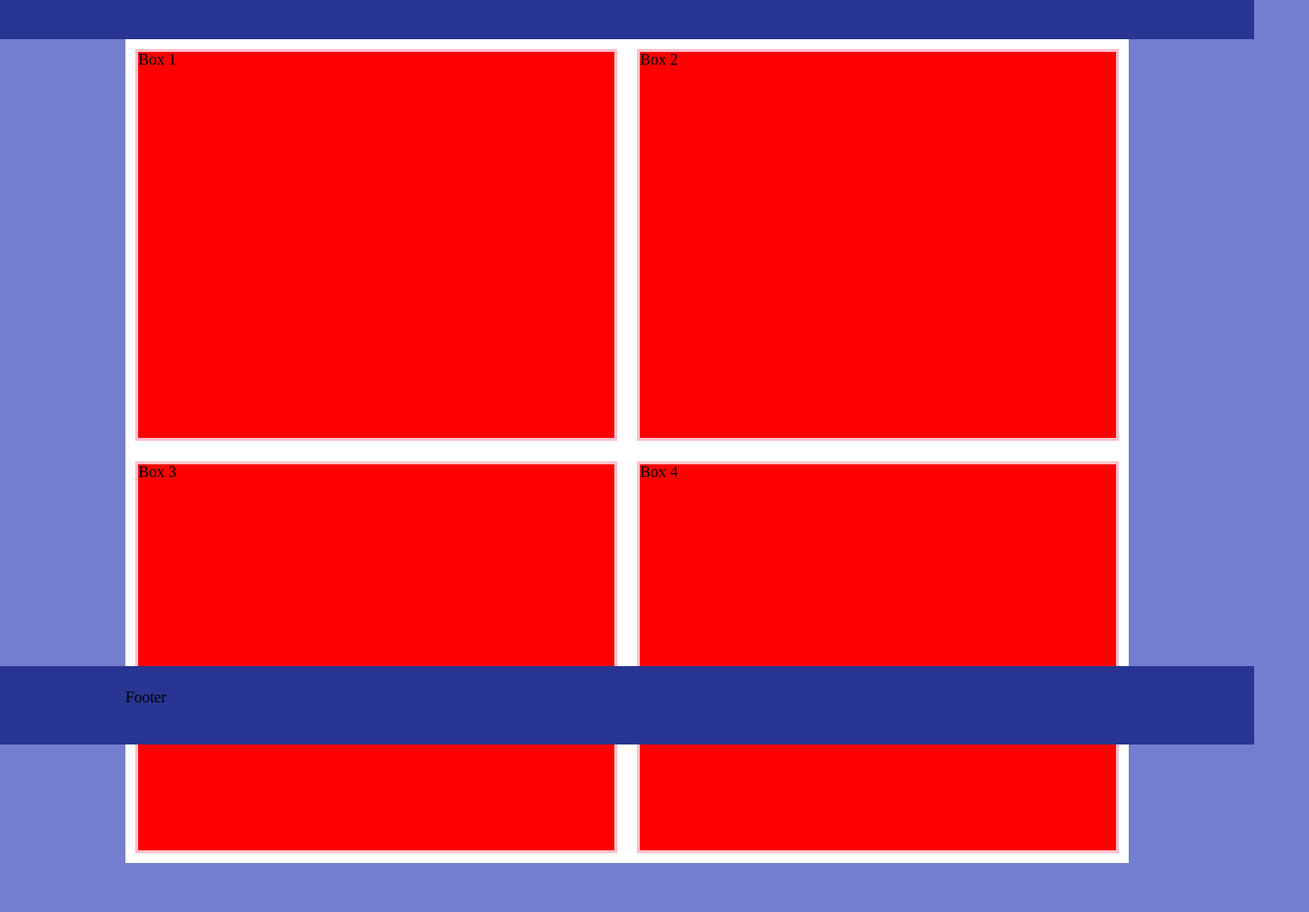
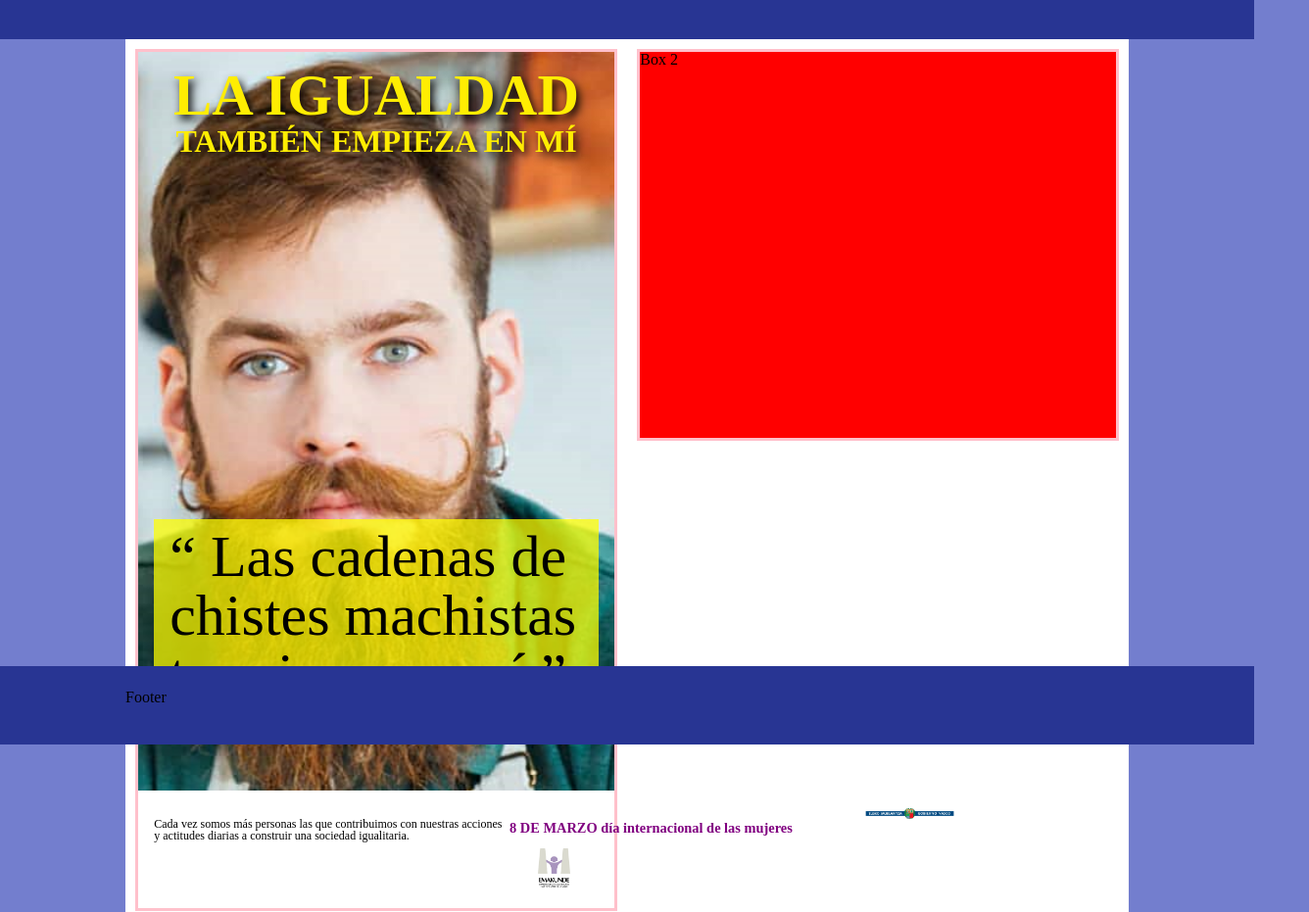
Before and after one commit to JosebaMerino/ejemploMaquetacion, a plain HTML site: page index.html in a window 1280 px wide. Shown: the part 40-971 px from the top of the page at 98% size, 1336 px wide, since content can reach past the window. Drawn offline with Linux system fonts and the light colour scheme; a web font is replaced by a local one.

Commit message:
Modelado poster

```diff
--- a/css/custom.css
+++ b/css/custom.css
@@ -1,4 +1,4 @@
-header, footer {
+body > header,body > footer {
     background-color: #283593;
 }
 
@@ -10,7 +10,7 @@ header h1 {
     margin: 0;
 }
 
-footer {
+body > footer {
     position: fixed;
     bottom: 0;
 
@@ -18,11 +18,12 @@ footer {
     height: 10vh;
 }
 
-header {
+body > header {
     position: sticky;
     top: 0;
     margin: 0;
     height: 10vh;
+    z-index: 100;
     background-color: #283593;
 }
 
@@ -58,3 +59,107 @@ main {
     margin: auto;
     padding: 1.5rem 0;
 }
+
+.igualdad {
+    background-image: url("/images/hister.png");
+    background-position: center;
+    background-repeat: none;
+    background-size: cover;
+
+    height: 110vh !important;
+
+    position: relative;
+}
+
+.igualdad header {
+    margin-top: 2vh;
+}
+
+.igualdad h2 {
+    font-size: 4.6vw;
+    margin: 0;
+    text-align: center;
+    text-transform: uppercase;
+    text-shadow: 3px 5px 10px black;
+    color: #ffed02;
+    font-family: "RockwellNovaW15-Regular"
+}
+
+.igualdad h3 {
+    text-align: center;
+    font-size: 2.5vw;
+    margin: 0;
+    text-transform: uppercase;
+    text-shadow: 3px 5px 10px black;
+    color: #ffed02;
+    font-family: "RockwellNovaW15-Regular"
+}
+
+.igualdad blockquote::before {
+    content: '“';
+}
+
+.igualdad blockquote {
+    font-size: 7.5vh;
+    margin: 0 2vh;
+    padding: 1vh 2vh;
+    background-color: rgba(255, 255, 0, 0.733);
+    font-family: "Ealing";
+    position: absolute;
+    bottom: 23%;
+}
+
+.igualdad blockquote::after {
+    content: '”';
+}
+
+.igualdad footer {
+    display: flex;
+    flex-wrap: wrap;
+    flex-direction: column;
+
+    background-color: #fff;
+    position: absolute;
+    bottom: 0;
+    height: 15vh;
+    padding: 2vh;
+}
+
+.igualdad footer img {
+    width: 20%;
+    height: auto;
+}
+
+.igualdad footer p {
+    width: 80%;
+    font-size: 1.5vh;
+}
+
+.igualdad .emakunde {
+    width: 20%;
+    height: 45%;
+    text-align: center;
+}
+
+.igualdad .emakunde img {
+    height: 100%;
+    width: auto;
+}
+
+.igualdad footer p:nth-child(3) {
+    color: purple;
+    font-size: 1.8vh;
+    font-weight: bold;
+}
+
+.igualdad footer p:nth-child(3) span {
+    text-transform: uppercase;
+}
+
+.rockwell {
+    font-family: "RockwellNovaW15-Regular"
+}
+
+.earling {
+    font-family: "Ealing";
+}
--- a/index.html
+++ b/index.html
@@ -7,6 +7,9 @@
         <title>Proyecto basico</title>
 
         <link rel="stylesheet" href="css/styles.css">
+
+        <link href="//db.onlinewebfonts.com/c/6017729b69b310e7505e2293ee035a11?family=RockwellNovaW15-Regular" rel="stylesheet" type="text/css" />
+<link href="//db.onlinewebfonts.com/c/5bf02c6f840fbbea1bb9a15630fa5ab8?family=Ealing" rel="stylesheet" type="text/css" />
     </head>
     <body>
         <header>
@@ -16,7 +19,26 @@
         </header>
         <main>
             <section class="container">
-                <div> Box 1 </div>
+                <div class="igualdad">
+                    <header>
+                        <hgroup>
+                            <h2>La igualdad </h2>
+                            <h3> También empieza en mí</h3>
+                        </hgroup>
+                    </header>
+
+                    <blockquote>
+                            Las cadenas de chistes machistas terminan en mí
+                    </blockquote>
+
+                    <footer>
+                        <div></div>
+                        <p> Cada vez somos más personas las que contribuimos con nuestras acciones y actitudes diarias a construir una sociedad igualitaria.</p>
+                        <p><span> 8 de marzo </span> día internacional de las mujeres </p>
+                        <div class="emakunde"><img src="images/logo-emakunde.png" alt=""></div>
+                        <div class="gov"><img src="images/logo_gv.png" alt=""></div>
+                    </footer>
+                </div>
                 <div> Box 2 </div>
                 <div> Box 3 </div>
                 <div> Box 4 </div>
```
Also changed, not shown: images/hister.png (added), images/logo-emakunde.png (added), images/logo_gv.png (added), 1 other file.
